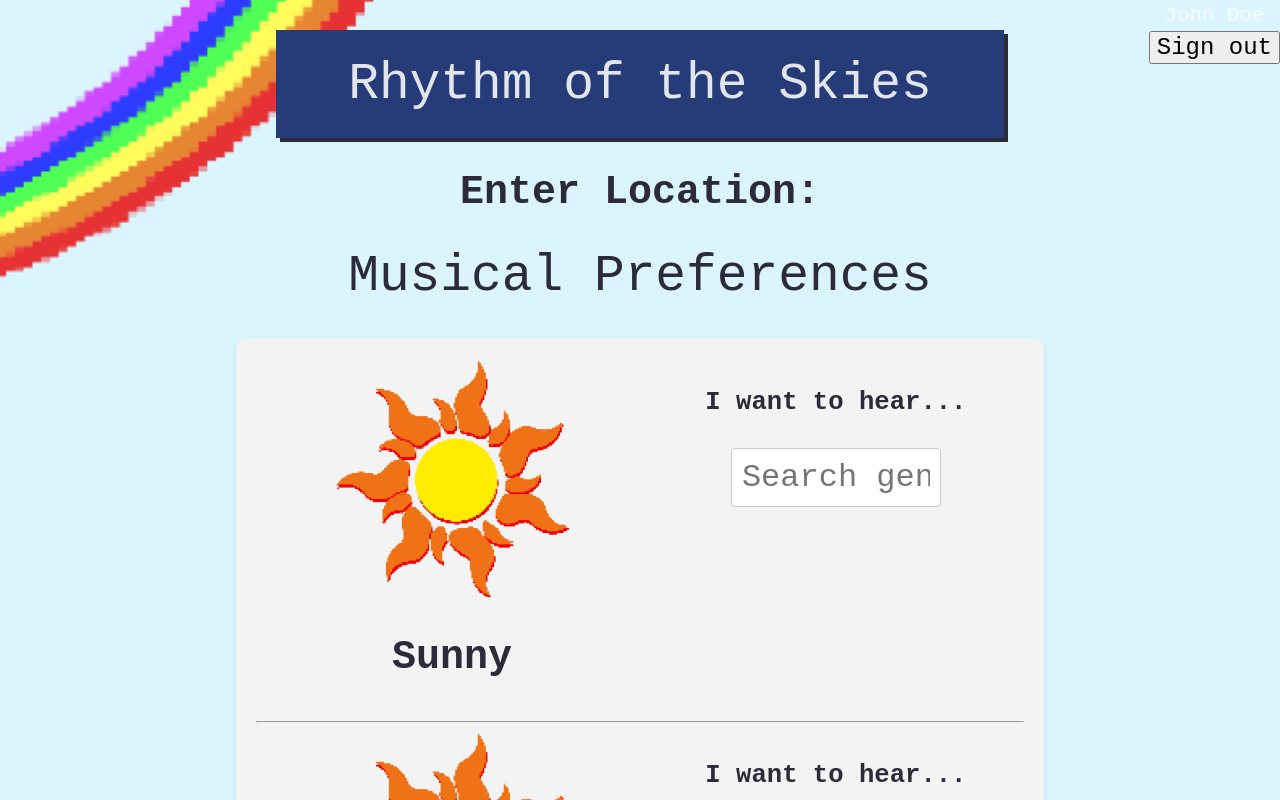
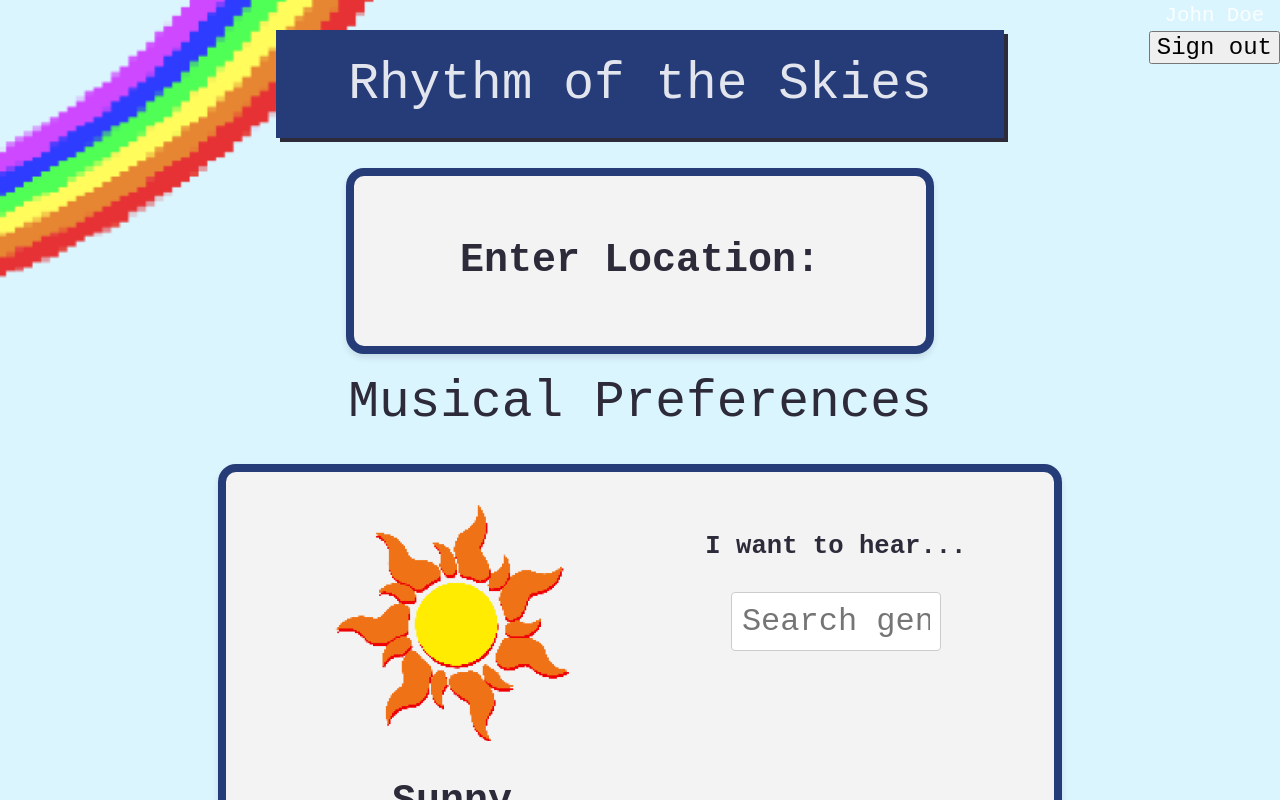
Before and after one commit to Adalex3/Rhythm-of-the-Skies, a React (Vite) app in the folder frontend/: page /preferences in a window 1280 px wide. Shown: the top 800 px of the page. Built offline with nearby package versions, Linux system fonts and the light colour scheme; a web font is replaced by a local one.

Commit message:
Update index.css

```diff
--- a/frontend/src/index.css
+++ b/frontend/src/index.css
@@ -77,6 +77,15 @@ h3 {
 
 }
 
+h4 {
+  margin-top: 0;
+  padding-top: 0;
+  font-size: 2.5em;
+  font-family: "VT323", monospace;
+  line-height: 1.1;
+  color: #2D2A3A;
+}
+
 #title {
   background-color: #253C78;
   padding: 2% 5%;
@@ -88,11 +97,10 @@ h3 {
 #pref_title {
   background-color: #253C78;
   padding: 2% 5%;
-  max-width: 600px;                    /* Optional: Limits the width on larger screens */
+  max-width: 600px;
   margin: 30px auto;
   box-shadow: 4px 4px 0px #2D2A3A;
 }
-
 
 .login-btn {
   position: relative;
@@ -165,7 +173,8 @@ h3 {
   margin-bottom: 5px;
   margin-left: 0;
   margin-right:0;
-  font-Size: 1.5rem
+  font-Size: 1.5rem;
+  color: #2D2A3A;
 }
 
 .pref-gen-sel{
@@ -182,12 +191,13 @@ h3 {
 
 .pref-gen-sel2{
   padding: 5px 10px;
-  background-Color: #4B6AFC;
+  background-Color: #253C78;
   color: white;
   border-Radius: 5px;
   display: flex;
   align-Items: center;
   gap: 5px;
+  font-size: 1.6rem;
 }
 
 .pref-x-btn{
@@ -196,6 +206,8 @@ h3 {
   border: none;
   cursor: pointer;
   font-Weight: bold;
+  color: #f3f3f3;
+  font-size: 1.5rem;
 }
 
 figure img {
@@ -204,10 +216,17 @@ figure img {
 
 .pref-submit-btn{
   margin-top: 20px;
-  margin-bottom: 20px;
+  margin-bottom: 60px;
   font-family: "VT323", monospace;
   font-size: 1.9rem;
+  width: 25%;
   cursor: pointer;
+  border: 4px solid #253C78;
+  border-radius: 10px;
+}
+
+.pref-submit-btn:hover {
+  background-color: #b8b6b6;
 }
 
 .buttons{
@@ -223,15 +242,38 @@ figure img {
   z-index: 1;
 }
 
+.centered-hr {
+  width: 85%;
+  margin-top: 18px;
+  margin-bottom: 30px;
+  border: none;
+  border-top: 8px solid #253C78;
+  border-radius: 10px;
+}
+
+.location {
+  background-color: #f3f3f3;
+  border-radius: 18px;
+  padding: 30px;
+  width: 40%;
+  margin: 0 auto;
+  margin-bottom: 20px;
+  box-shadow: 0 4px 6px rgba(0, 0, 0, 0.1);
+  position: relative;
+  z-index: 1;
+  border: 8px solid #253C78;
+}
+
 .outline {
   background-color: #f3f3f3;
-  border-radius: 10px;
-  padding: 20px;
+  border-radius: 18px;
+  padding: 30px;
   width: 60%;
   margin: 0 auto;
   box-shadow: 0 4px 6px rgba(0, 0, 0, 0.1);
   position: relative;
   z-index: 1;
+  border: 8px solid #253C78;
 }
 
 .background {
```
